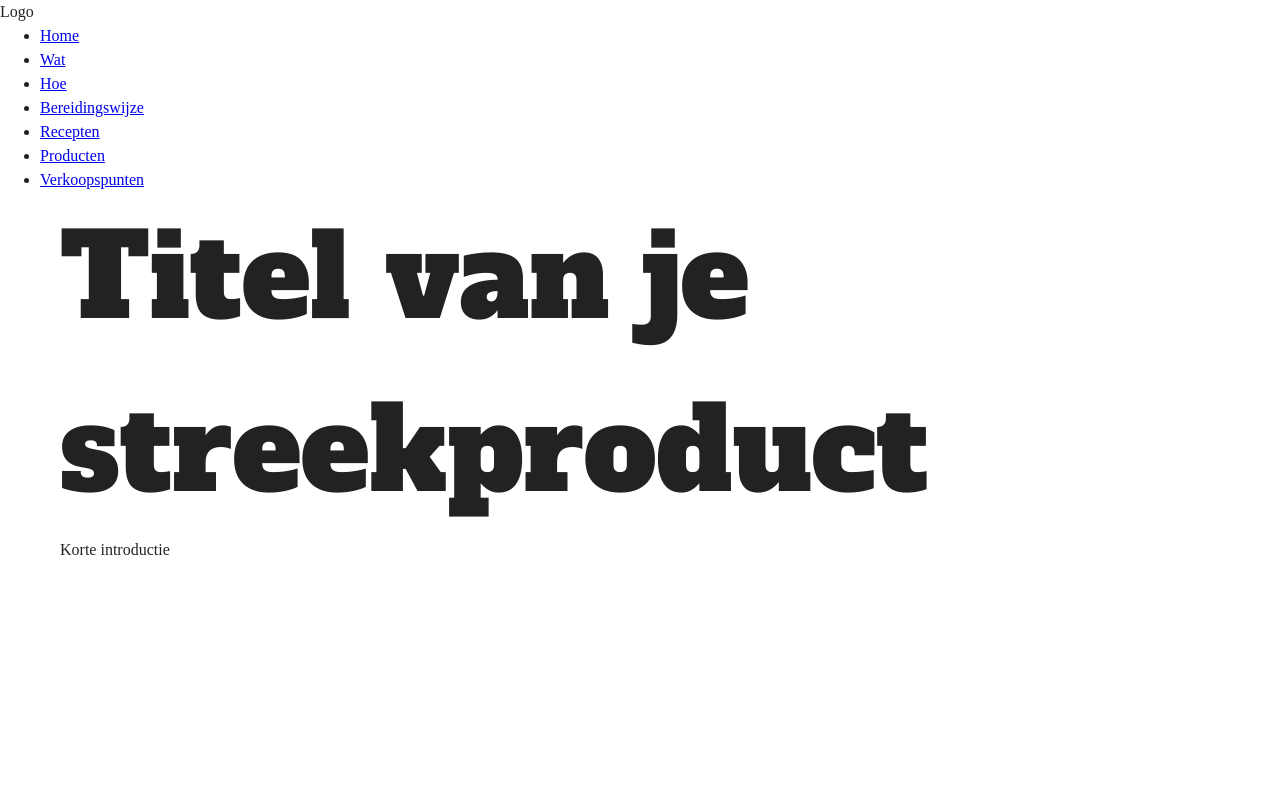
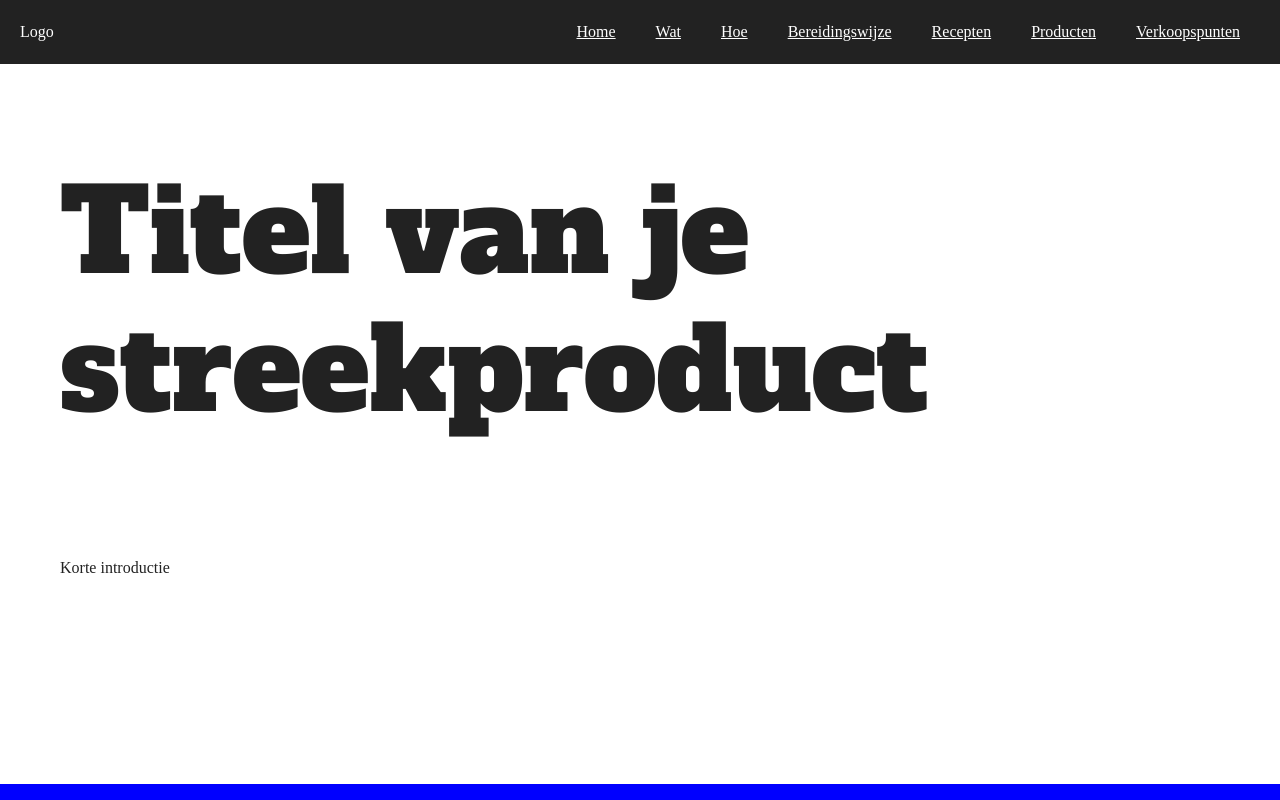
Before and after one commit to rein2000/atwork-onepager-demo, a plain HTML site: page index.html in a window 1280 px wide. Shown: the top 800 px of the page. Drawn offline with Linux system fonts and the light colour scheme.

Commit message:
- adds the sticky menu - smooth scroll

```diff
--- a/css/main.css
+++ b/css/main.css
@@ -40,6 +40,10 @@ video {
    Author's custom styles
    ========================================================================== */
 
+:root {
+  scroll-behavior: smooth;
+}
+
 .alfa-slab-one-regular {
   font-family: "Alfa Slab One", serif;
   font-weight: 400;
@@ -51,6 +55,8 @@ h1{
 	font-weight: 400;
 	font-style: normal;
 	font-size: 7.2em;
+  line-height: 1.2;
+  margin-bottom: 1em;
 }
 
 h2{
@@ -58,6 +64,8 @@ h2{
 	font-weight: 400;
 	font-style: normal;
 	font-size: 4.8em;
+  line-height: 1.2;
+  margin-bottom: 1em;
 }
 
 main section{
@@ -66,6 +74,7 @@ main section{
 
 main section{
   min-height: 90vh;
+  padding-top: 100px;
 }
 
 footer.footer{
@@ -85,6 +94,35 @@ footer.footer{
 }
 .bg-blue{
   background-color: blue;
+}
+
+.sticky-menu{
+  display: flex;
+  flex-direction: row;
+  justify-content: space-between;
+  align-items: center;
+
+  background-color: #222;
+  color: white;
+
+  position: sticky;
+  top: 0;
+  left: 0;
+  padding: 0 20px;
+}
+
+.sticky-menu ul.nav{
+  display: flex;
+  flex-direction: row;
+  justify-content: flex-start;
+  align-items: center;
+  list-style: none;
+}
+
+.sticky-menu ul.nav a{
+  display: inline-block;
+  padding: 20px;
+  color: white;
 }
 
 /* ==========================================================================
--- a/index.html
+++ b/index.html
@@ -30,11 +30,11 @@
 
 <body>
 
-	<header>
+	<header class="sticky-menu">
 		<p>Logo</p>
 
 		<nav>
-			<ul>
+			<ul class="nav">
 				<li>
 					<a href="#home">Home</a>
 				</li>
```
